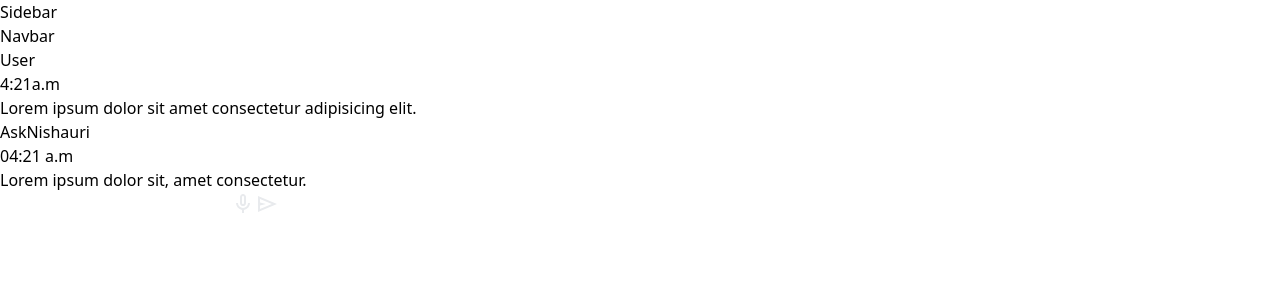
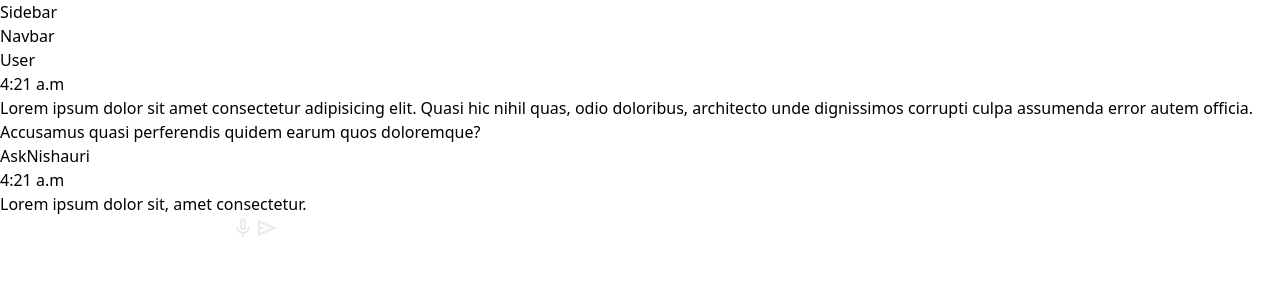
Before and after one commit to johnmark287/AskNishauri, a React (Vite) app: page / in a window 1280 px wide. Shown: the top 300 px of the page. Built offline with nearby package versions, Linux system fonts and the light colour scheme.

Commit message:
update chat box

```diff
--- a/src/components/Main.jsx
+++ b/src/components/Main.jsx
@@ -19,29 +19,31 @@ function Main() {
                 User
               </div>
               <div className="absolute bottom-2 right-3 text-[#808993]">
-                4:21a.m
+                4:21 a.m
               </div>
             </div>
             <div className="flex flex-row self-end p-1">
-              Lorem ipsum dolor sit amet consectetur adipisicing elit.
+              Lorem ipsum dolor sit amet consectetur adipisicing elit. Quasi hic nihil quas, odio doloribus, architecto unde dignissimos corrupti culpa assumenda error autem officia. Accusamus quasi perferendis quidem earum quos doloremque?
             </div>
+            <div className="absolute rounded-[100%] h-[20px] w-[20px] bottom-2 right-[-9px] z-1 bg-black"></div>
+            <div className="absolute rounded-[100%] h-[20px] w-[20px] bottom-3 right-[-19.4px] z-0 bg-[rgba(29,31,34,255)]"></div>
           </div>
         </div>
         <div className="relative p-1 flex ">
           <div className="relative bg-black min-w-[120px] p-2 pb-7 m-1 rounded-2xl flex self-start">
-            <div className="  self-start">
+            <div className="self-start">
               <div className="hidden text-[#29f6ac] min-w-[160px] h-[100%]">
                 AskNishauri
               </div>
               <div className="absolute bottom-2 right-3 text-[#808993]">
-                04:21 a.m
+                4:21 a.m
               </div>
             </div>
-            <div className="p-1">
+            <div className="p-1 mb-1">
               Lorem ipsum dolor sit, amet consectetur.
             </div>
-            {/* <div className="absolute rounded-[100%] h-[20px] w-[20px] bottom-2 right-[-10px] z-[-2px] bg-white"></div>
-            <div className="absolute rounded-[100%] h-[20px] w-[20px] bottom-0 right-[-10px] z-[-1px] bg-black"></div> */}
+            <div className="absolute rounded-full h-[20px] w-[20px] bottom-2 left-[-9px] z-1 bg-black"></div>
+            <div className="absolute rounded-full h-[20px] w-[20px] bottom-3 left-[-19.1px] z-0 bg-[rgba(29,31,34,255)]"></div>
           </div>
         </div>
       </div>
```
